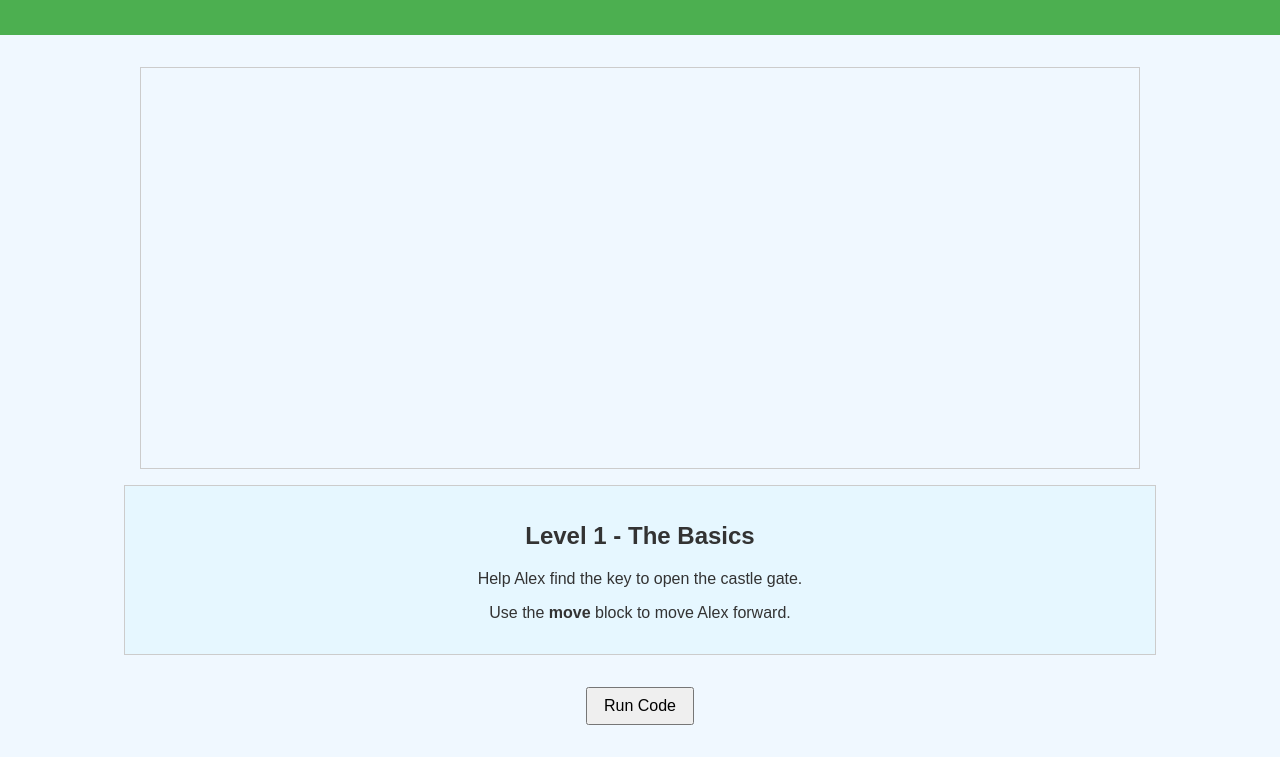
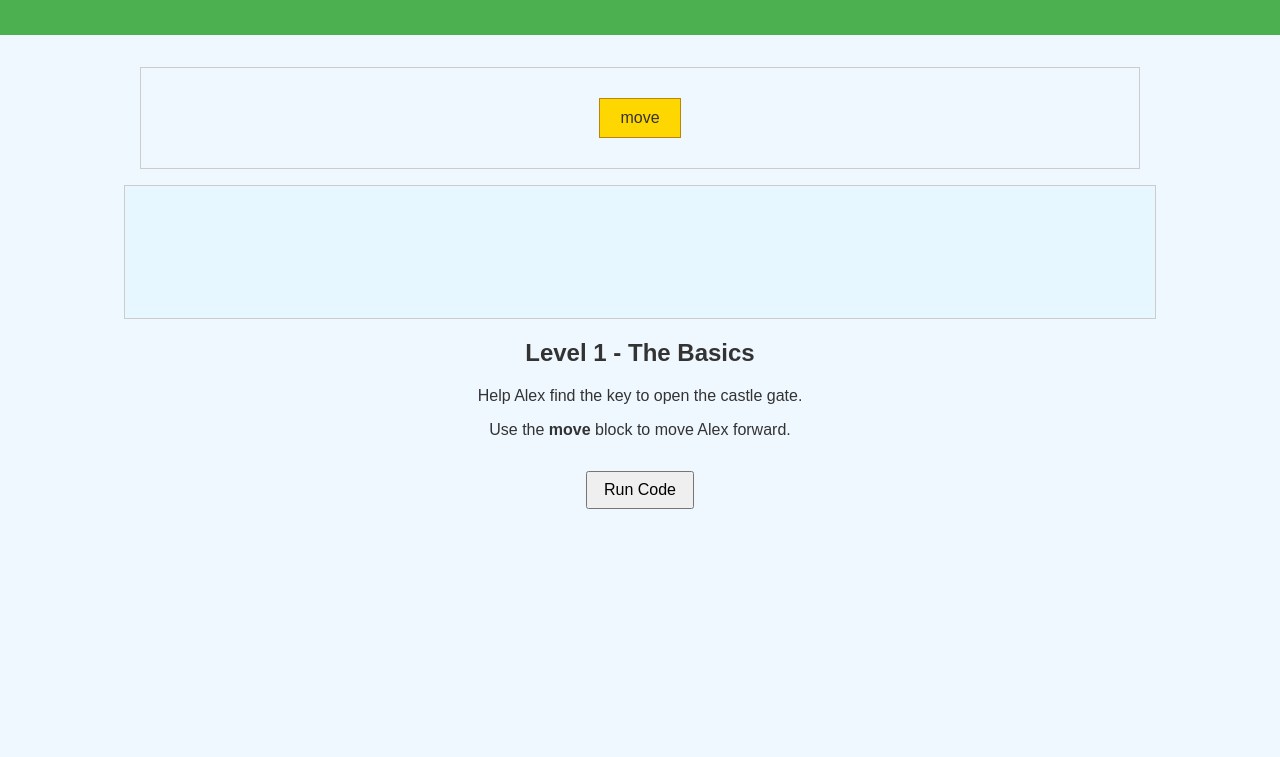
Before and after one commit to Lord-Casper/Educational-game-testing, a plain HTML site: page index.html in a window 1280 px wide. Both pictures are taken after a click on the button "Start Game". Shown: the part 77-834 px from the top of the page. After the commit the page ends 800 px from the top, so only its background shows below. Drawn offline with Linux system fonts and the light colour scheme.

Commit message:
Update index.html

```diff
--- a/index.html
+++ b/index.html
@@ -37,17 +37,44 @@
 
         #scratch-area {
             width: 80%;
-            height: 400px;
+            height: 100px;
             margin: 1em auto;
             border: 1px solid #ccc;
+            display: flex;
+            justify-content: center;
+            align-items: center;
+            flex-wrap: wrap;
         }
 
-        #game-instructions {
+        .block {
+            padding: 10px 20px;
+            margin: 5px;
+            background-color: #FFD700;
+            border: 1px solid #B8860B;
+            cursor: pointer;
+            user-select: none;
+        }
+
+        #code-area {
             margin: 1em auto;
             padding: 1em;
             border: 1px solid #ccc;
             width: 80%;
             background-color: #e6f7ff;
+            min-height: 100px;
+            display: flex;
+            justify-content: center;
+            align-items: center;
+            flex-wrap: wrap;
+        }
+
+        .code-block {
+            padding: 10px 20px;
+            margin: 5px;
+            background-color: #ADD8E6;
+            border: 1px solid #4682B4;
+            cursor: default;
+            user-select: none;
         }
     </style>
 </head>
@@ -61,7 +88,11 @@
             <button id="start-game">Start Game</button>
         </section>
         <section id="game-area" style="display: none;">
-            <div id="scratch-area"></div>
+            <div id="scratch-area">
+                <div class="block" onclick="addBlock('move')">move</div>
+                <!-- Add more blocks as needed -->
+            </div>
+            <div id="code-area"></div>
             <div id="game-instructions"></div>
             <button id="run-code">Run Code</button>
         </section>
@@ -93,12 +124,27 @@
             document.getElementById('game-instructions').innerHTML = instructions;
         }
 
+        function addBlock(type) {
+            const block = document.createElement('div');
+            block.className = 'code-block';
+            block.textContent = type;
+            document.getElementById('code-area').appendChild(block);
+        }
+
         function runCode() {
-            // Simulate the execution of Scratch code
-            alert('Running code...');
-            // Simulate success for Level 1
-            alert('Alex moves forward and finds the key!');
-            loadLevel(2); // Load next level or show completion message
+            const codeBlocks = document.querySelectorAll('#code-area .code-block');
+            let code = [];
+            codeBlocks.forEach(block => {
+                code.push(block.textContent);
+            });
+
+            // Simple simulation of code execution
+            if (code.length > 0 && code[0] === 'move') {
+                alert('Alex moves forward and finds the key!');
+                loadLevel(2); // Load next level or show completion message
+            } else {
+                alert('Failed! Try again.');
+            }
         }
     </script>
 </body>
```
